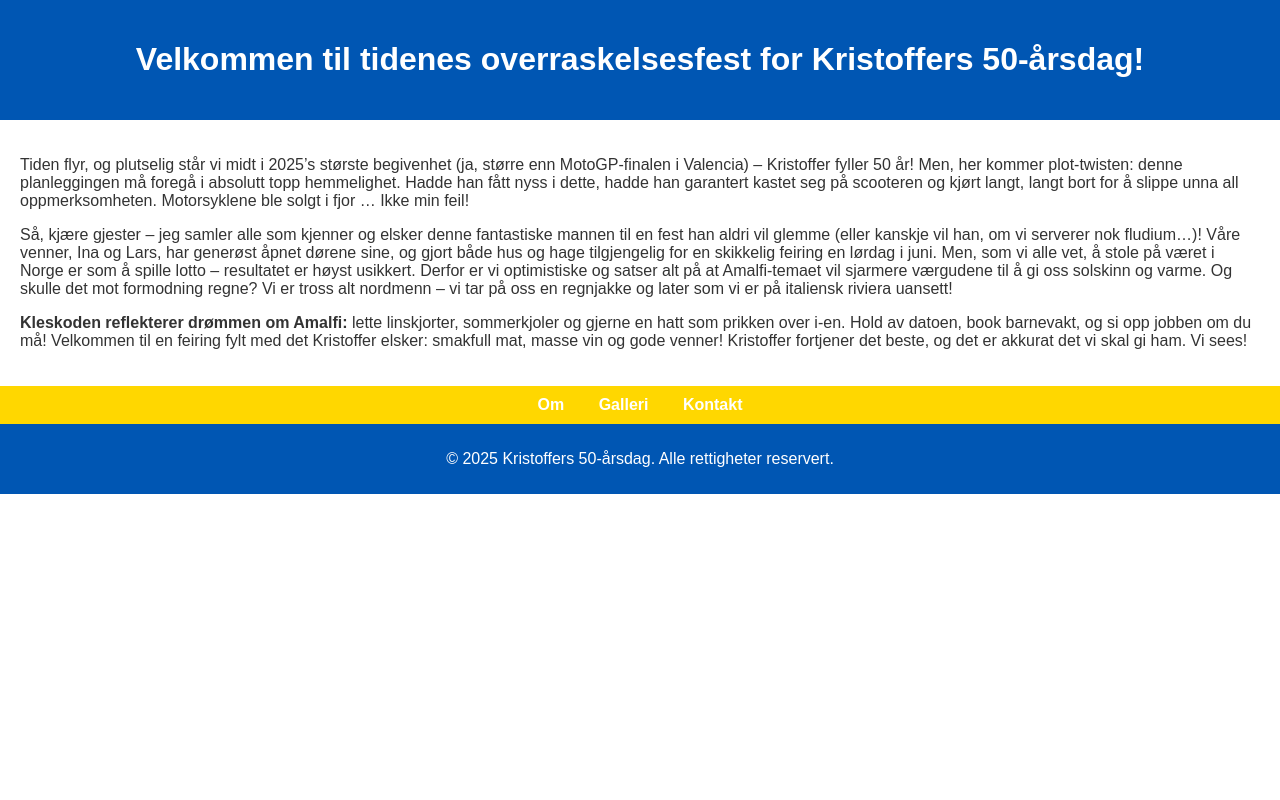
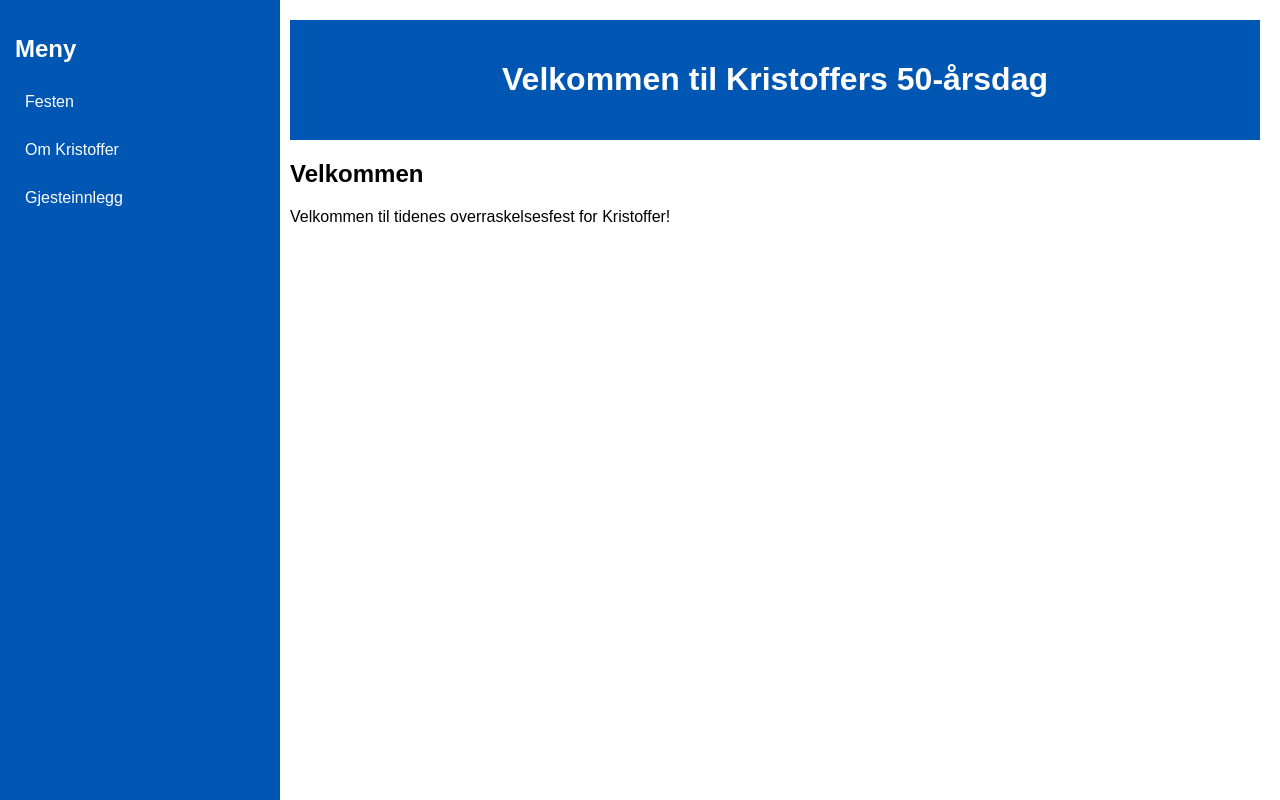
Before and after one commit to Karianza/The-Big-5.0., a plain HTML site: page index.html in a window 1280 px wide. Drawn offline with Linux system fonts and the light colour scheme.

Commit message:
Welcome message and sidebar index.html

```diff
--- a/index.html
+++ b/index.html
@@ -9,65 +9,54 @@
             font-family: 'Montserrat', sans-serif;
             margin: 0;
             padding: 0;
-            background-color: #ffffff;
-            color: #333;
+            display: flex;
+        }
+        /* Sidebar styles */
+        .sidebar {
+            width: 250px;
+            background-color: #0056b3; /* Vibrant royal blue */
+            color: white;
+            padding: 15px;
+            height: 100vh; /* Full height */
+            position: fixed;
+        }
+        .sidebar a {
+            color: white;
+            text-decoration: none;
+            display: block;
+            padding: 10px;
+            margin-bottom: 10px;
+            border-radius: 5px;
+        }
+        .sidebar a:hover {
+            background-color: #ffd700; /* Bright yellow hover effect */
+        }
+        /* Main content styles */
+        .main-content {
+            margin-left: 270px; /* Space for sidebar */
+            padding: 20px;
+            flex: 1;
         }
         header {
-            background-color: #0056b3; /* Vibrant royal blue */
+            background-color: #0056b3;
             color: #fff;
             padding: 20px;
             text-align: center;
         }
-        nav {
-            background-color: #ffd700; /* Bright yellow */
-            text-align: center;
-            padding: 10px;
-        }
-        nav a {
-            color: #ffffff; /* White links for contrast */
-            text-decoration: none;
-            margin: 0 15px;
-            font-weight: bold;
-        }
-        section {
-            padding: 20px;
-        }
-        footer {
-            background-color: #0056b3; /* Match the header with royal blue */
-            color: white;
-            text-align: center;
-            padding: 10px;
-        }
     </style>
 </head>
 <body>
-    <header>
-        <h1 style="font-size: 2em; font-weight: bold;">Velkommen til tidenes overraskelsesfest for Kristoffers 50-årsdag!</h1>
-    </header>
-    <section id="welcome">
-        <p>
-            Tiden flyr, og plutselig står vi midt i 2025’s største begivenhet (ja, større enn MotoGP-finalen i Valencia) – Kristoffer fyller 50 år!
-            Men, her kommer plot-twisten: denne planleggingen må foregå i absolutt topp hemmelighet. Hadde han fått nyss i dette, hadde han garantert kastet seg på scooteren og kjørt langt, langt bort for å slippe unna all oppmerksomheten. Motorsyklene ble solgt i fjor … Ikke min feil!
-        </p>
-        <p>
-            Så, kjære gjester – jeg samler alle som kjenner og elsker denne fantastiske mannen til en fest han aldri vil glemme (eller kanskje vil han, om vi serverer nok fludium…)!
-            Våre venner, Ina og Lars, har generøst åpnet dørene sine, og gjort både hus og hage tilgjengelig for en skikkelig feiring en lørdag i juni.
-            Men, som vi alle vet, å stole på været i Norge er som å spille lotto – resultatet er høyst usikkert. Derfor er vi optimistiske og satser alt på at Amalfi-temaet vil sjarmere værgudene til å gi oss solskinn og varme.
-            Og skulle det mot formodning regne? Vi er tross alt nordmenn – vi tar på oss en regnjakke og later som vi er på italiensk riviera uansett!
-        </p>
-        <p>
-            <strong>Kleskoden reflekterer drømmen om Amalfi:</strong> lette linskjorter, sommerkjoler og gjerne en hatt som prikken over i-en.
-            Hold av datoen, book barnevakt, og si opp jobben om du må! Velkommen til en feiring fylt med det Kristoffer elsker: smakfull mat, masse vin og gode venner!
-            Kristoffer fortjener det beste, og det er akkurat det vi skal gi ham. Vi sees!
-        </p>
-    </section>
-    <nav>
-        <a href="#about">Om</a>
-        <a href="#gallery">Galleri</a>
-        <a href="#contact">Kontakt</a>
-    </nav>
-    <footer>
-        <p>© 2025 Kristoffers 50-årsdag. Alle rettigheter reservert.</p>
-    </footer>
-</body>
-</html>
+    <div class="sidebar">
+        <h2>Meny</h2>
+        <a href="#details">Festen</a>
+        <a href="#about">Om Kristoffer</a>
+        <a href="#guest">Gjesteinnlegg</a>
+    </div>
+    <div class="main-content">
+        <header>
+            <h1>Velkommen til Kristoffers 50-årsdag</h1>
+        </header>
+        <section id="welcome">
+            <h2>Velkommen</h2>
+            <p>Velkommen til tidenes overraskelsesfest for Kristoffer!</p>
+        </section>
```
